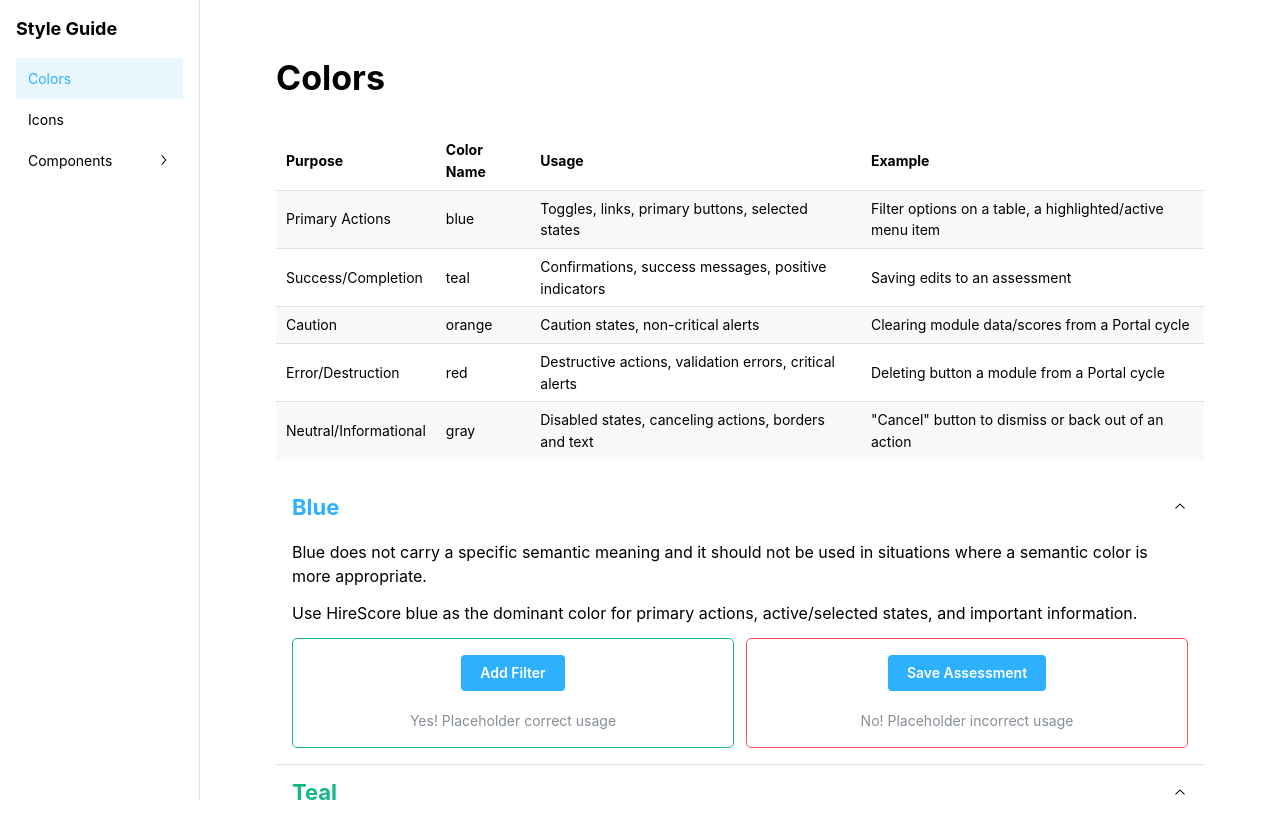
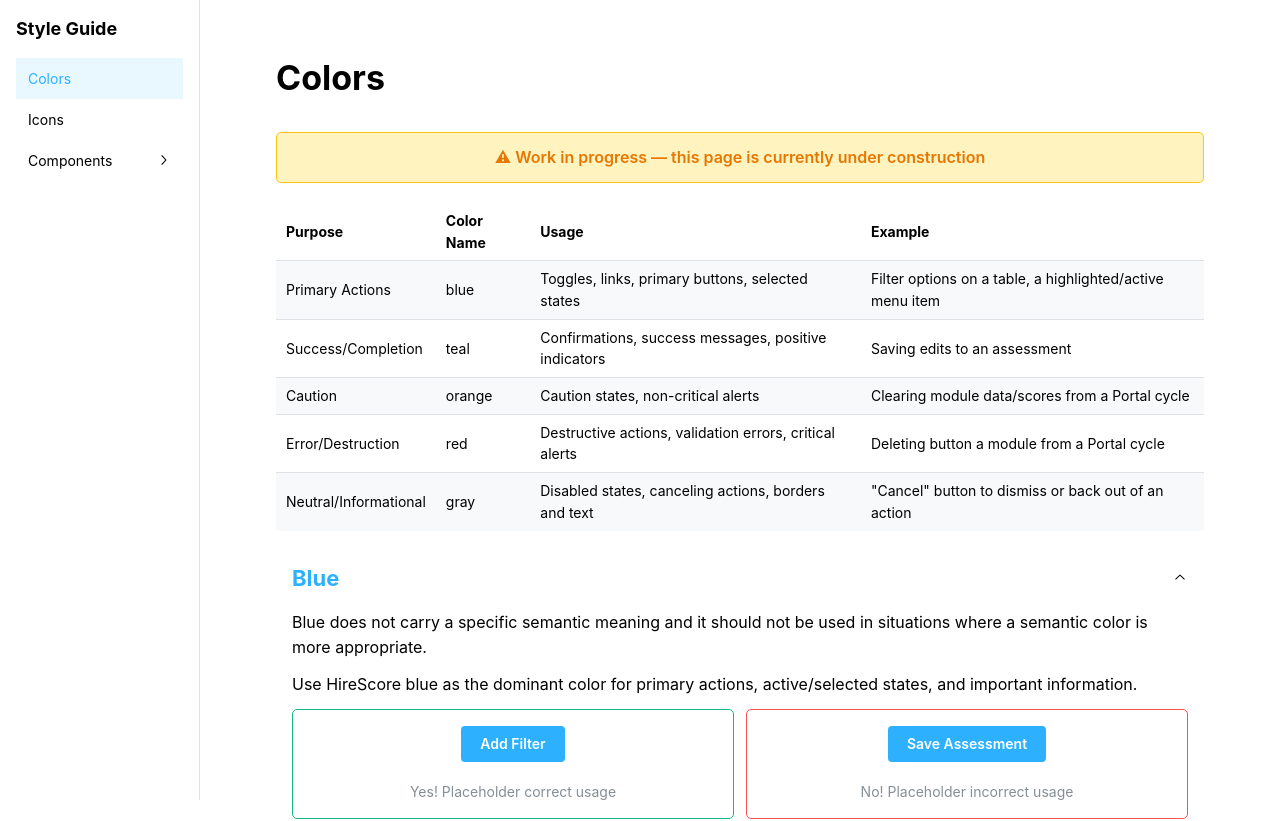
Before and after one commit to ks-SDS/hirescore-style-guide, a React (Vite) app: page / in a window 1280 px wide. Shown: the top 821 px of the page. Built offline with nearby package versions, Linux system fonts and the light colour scheme.

Commit message:
added WIP banner to all sections

```diff
--- a/src/App.jsx
+++ b/src/App.jsx
@@ -110,6 +110,24 @@ const iconData = [
   { icon: <IconFilter size={40} />, name: 'filter', useCase: 'Table filter settings' },
 ]
 
+function WIPBanner() {
+  return (
+    <Text
+      ta="center"
+      fw={600}
+      p="sm"
+      style={{
+        backgroundColor: 'var(--mantine-color-yellow-1)',
+        border: '1px solid var(--mantine-color-yellow-5)',
+        borderRadius: 5,
+        color: 'var(--mantine-color-yellow-9)',
+      }}
+    >
+      ⚠ Work in progress — this page is currently under construction
+    </Text>
+  )
+}
+
 function ExampleSection({ cols = 2, children }) {
   return (
     <SimpleGrid cols={cols} spacing="sm">
@@ -188,6 +206,7 @@ function App() {
             {/* COLORS */}
             {active === 'Colors' && (
               <Stack gap="lg">
+                <WIPBanner />
                 <Table withBorder striped highlightOnHover>
                   <Table.Thead>
                     <Table.Tr>
@@ -254,6 +273,8 @@ function App() {
             )}
             {/* BUTTONS */}
             {active === 'Buttons' && (
+              <Stack gap="lg">
+              <WIPBanner />
               <Accordion multiple defaultValue={['when-to-use', 'variants', 'labels', 'sections']}>
                 <Accordion.Item value="when-to-use">
                   <Accordion.Control><Title order={3}>When to Use a Button vs a Link</Title></Accordion.Control>
@@ -419,10 +440,12 @@ function App() {
                   </Accordion.Panel>
                 </Accordion.Item>
               </Accordion>
+              </Stack>
             )}
             {/* LOADER */}
             {active === 'Loader' && (
               <>
+              <WIPBanner />
                 <Text>Loaders should always be <Text component="span" c="blue" fw={700}>HireScore blue</Text>.</Text>
                 <SimpleGrid cols={2}>
                   <Stack align="center" style={{ border: '2px solid var(--mantine-color-teal-6)', borderRadius: 8, padding: 16 }}>
@@ -438,6 +461,7 @@ function App() {
             )}
             {active === 'Action Icon' && (
               <Stack gap="lg">
+                <WIPBanner />
                 <Text>Placeholder: add Action Icon guidelines here.</Text>
                 <ExampleSection cols={2}>
                   <Example type="do" caption="Yes! Placeholder correct usage">
@@ -451,6 +475,7 @@ function App() {
             )}
             {active === 'Badge' && (
               <Stack gap="lg">
+                <WIPBanner />
                 <Text>Badges should be size medium.</Text>
                 <ExampleSection cols={2}>
                   <Example type="do" caption="Yes! Size medium">
@@ -483,6 +508,7 @@ function App() {
             {/* INPUTS */}
             {active === 'Inputs' && (
               <Stack gap="lg">
+                <WIPBanner />
                 <Text>Placeholder: add Inputs guidelines here.</Text>
                 <ExampleSection cols={2}>
                   <Example type="do" caption="Yes! Placeholder correct usage">
@@ -497,6 +523,7 @@ function App() {
             {/* MODALS */}
             {active === 'Modal' && (
               <>
+                <WIPBanner />
                 <Modal opened={modalOpen} onClose={() => setModalOpen(false)} title="This is a Modal!">
                   <Text>This is placeholder modal content! :)</Text>
                 </Modal>
@@ -506,6 +533,7 @@ function App() {
             {/* ICONS */}
             {active === 'Icons' && (
               <Stack gap="sm">
+                <WIPBanner />
                 <TextInput
                   placeholder="Search icons..."
                   value={iconSearch}
```
